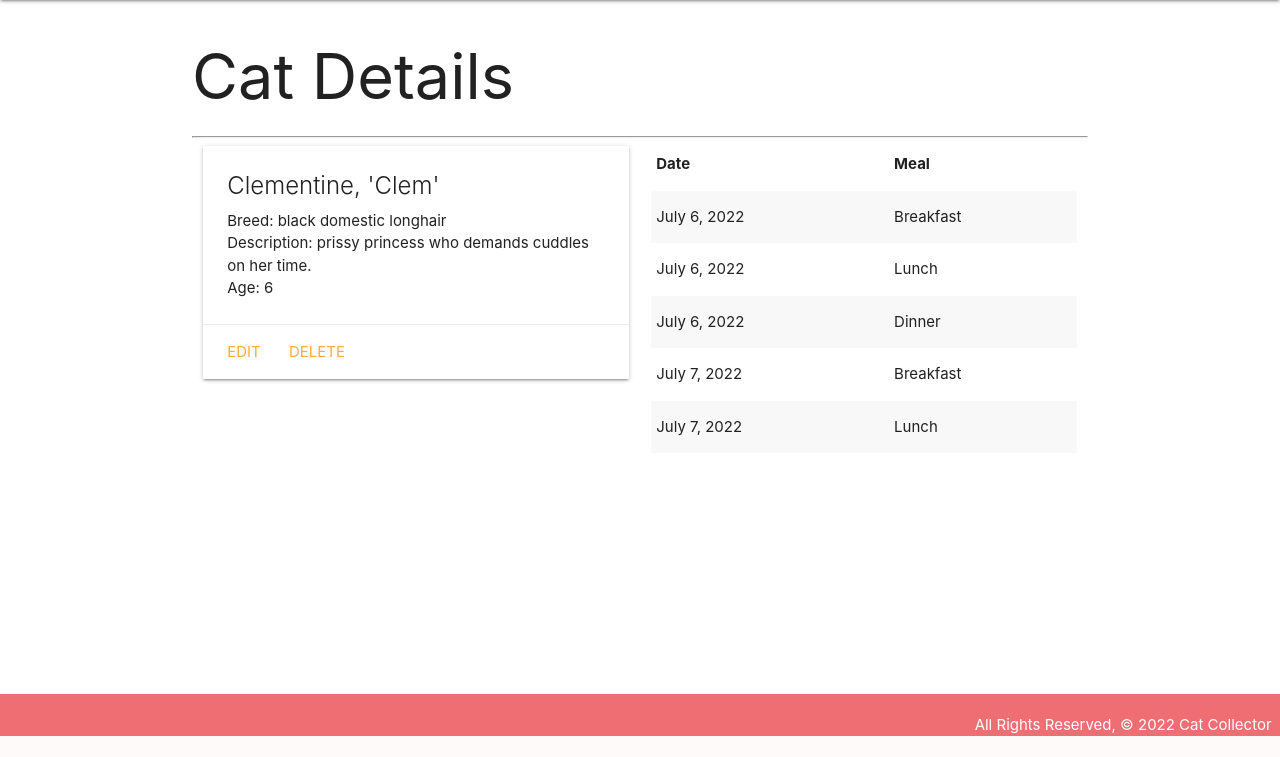
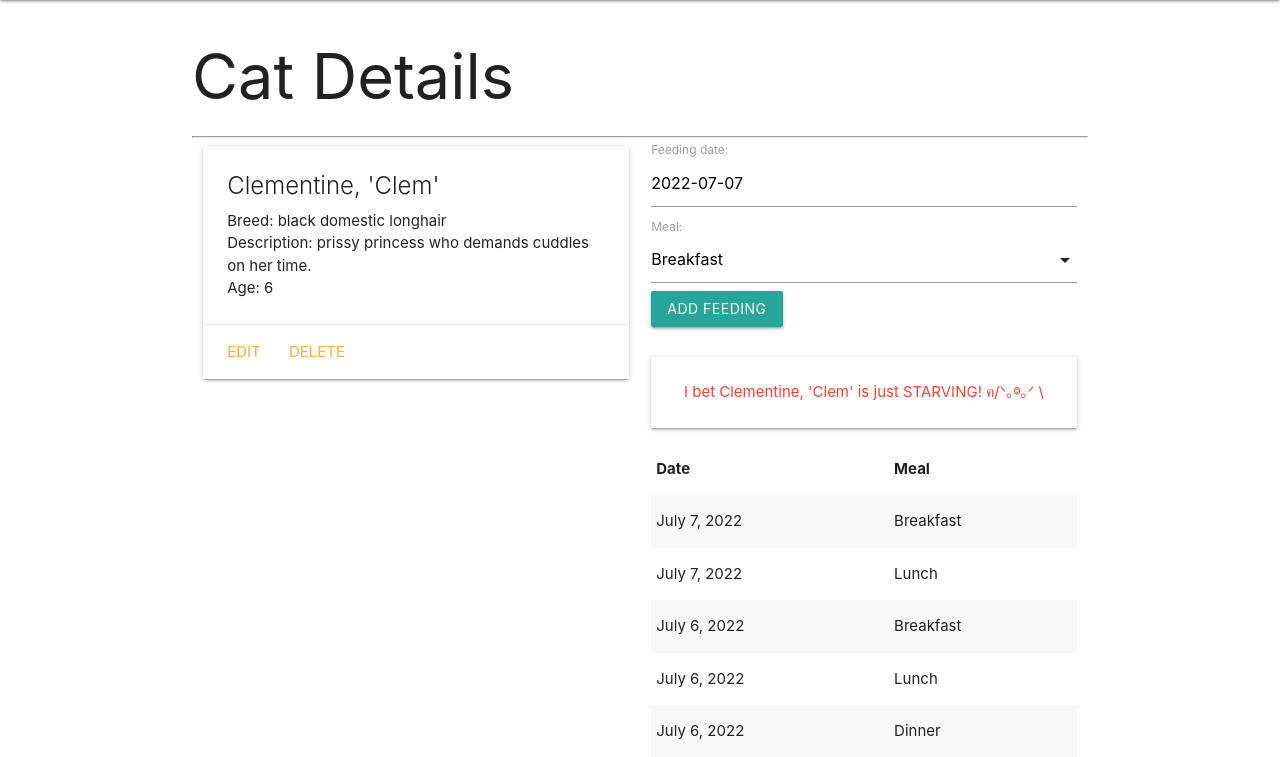
Before and after one commit to earlytuesdaymorning/catcollector, a Django app: page /cats/1/ in a window 1280 px wide. Shown: the part 64-821 px from the top of the page. Before the commit the page ends 800 px from the top, so only its background shows below. Run offline with Django 4.2, Linux system fonts and the light colour scheme; data comes from the database, SQL or seed files in the repository; both versions use the stored data as it was after the commit.

Commit message:
one to many

```diff
--- a/main_app/forms.py
+++ b/main_app/forms.py
@@ -1,7 +1,17 @@
-from django.forms import ModelForm
+from django.forms import ModelForm # importing this to be able to write our own CBV
 from .models import Feeding
 
-class FeedingForm(ModelForm):
-    class Meta:
+class FeedingForm(ModelForm): # extending the ModelForm class to apply it here as
+    # FeedingForm. we can use some of the methods from ModelForm selectively
+    class Meta: # a special subclass that allows to set metadata and separate concerns
         model = Feeding
-        fields = ['date', 'meal']
+        fields = ['date', 'meal'] # because there are only two items here, i could
+        # also use () to make a two tuple as it would be recognized the same way.
+        # any more than two though it needs to be a [] list
+
+# the nested class, Meta, declares the Model being used and the fields
+# we want inputs generated for. many of Meta's attributes are used for other CBVs
+# behind the scenes already. there is django documentation on all the options
+
+# in views we will need to update the cat details route to import the new form and
+# allow it to render in the details.html page
--- a/main_app/models.py
+++ b/main_app/models.py
@@ -1,5 +1,6 @@
 from django.db import models
 from django.urls import reverse # import reverse to allow redirection in create route
+from datetime import date
 
 MEALS = (
     ('B', 'Breakfast'),
@@ -22,6 +23,12 @@ class Cat(models.Model):
 
     def get_absolute_url(self):
         return reverse('details', kwargs={'cat_id': self.id})
+
+    def fed_for_today(self):
+        return self.feeding_set.filter(date=date.today()).count() >= len(MEALS)
+    # The fed_for_today method demonstrates the use of filter() to obtain a
+    # <QuerySet> for today's feedings, then count() is chained on to the query
+    # to return the actual number of objects returned.
 """
 The reverse function builds a path string. The above will return the correct
 path for the details named route. However, since that route requires a cat_id
@@ -52,9 +59,11 @@ class Feeding(models.Model):
     # Check out the convenient get_meal_display() method Django autoMAGICally
     # creates from the "meal" field. this gives access to the value of a
     # Field.choice. it is created when we make the choices= argument.
-
     # Since a Feeding belongs to a Cat, it must hold the id of the cat object it
     # belongs to! so we also added a foreign key.
+    class Meta: # we can add meta attributes to our models also
+        ordering = ['-date'] # in this case, to change the default sorting, so most
+        # recent date first
 
 
 # REMEMBER TO makemigrations AND migrate ANY TIME WE ADD TO/CHANGE OUR MODELS
--- a/main_app/templates/base.html
+++ b/main_app/templates/base.html
@@ -17,6 +17,8 @@
         type="text/css"
         href="{% static 'css/styles.css' %}"
     />
+    <!-- need to add JS at bottom of detail to use this code below -->
+    <script src="https://cdnjs.cloudflare.com/ajax/libs/materialize/1.0.0/js/materialize.min.js"></script>
 <!-- load above static at top of code -->
 </head>
 
--- a/main_app/templates/cats/details.html
+++ b/main_app/templates/cats/details.html
@@ -19,10 +19,30 @@
             <div class="card-action">
                 <a href="{% url 'cat_update' cat.id %}">Edit</a>
                 <a href="{% url 'cat_delete' cat.id %}">Delete</a>
+                <!-- If the URL requires values for named parameters
+                such as <int:cat_id>, the url template tag accepts them after
+                the name of the route. Note that arguments provided to template tags
+                are always separated using a space character, not a comma. -->
             </div>
         </div>
     </div>
     <div class="col s6">
+        <form action="{% url 'add_feeding' cat.id %}" method="post">
+            {% csrf_token %} {{ feeding_form.as_p }}
+            <input type="submit" class="btn" value="Add Feeding" />
+            <!-- we need to add materialize's JS library in base.html to make
+            this work -->
+        </form>
+        <br />
+        {% if cat.fed_for_today %}
+        <div class="card-panel teal-text center-align">
+            {{cat.name}} has been fed all their meals for today!
+        </div>
+        {% else %}
+        <div class="card-panel red-text center-align">
+            I bet {{cat.name}} is just STARVING! ฅ/ᐠ｡ⱉ｡ᐟ \
+        </div>
+        {% endif %}
         <table class="striped">
             <thead>
                 <tr>
@@ -41,4 +61,25 @@
         </table>
     </div>
 </div>
+<!-- script tags will need to be at the BOTTOM!! we cannot use defer in the CDN we
+used since python just does not work that way.
+below is materialize JS. you can look at the documentation to use a lot more
+different things it has available. it generates automatically styled and functional
+elements like date picker calendars and drop down selects -->
+<script>
+    var dateEl = document.getElementById('id_date');
+    M.Datepicker.init(dateEl, {
+        format: 'yyyy-mm-dd',
+        defaultDate: new Date(),
+        setDefaultDate: true,
+        autoClose: true
+    });
+
+    var selectEl = document.getElementById('id_meal');
+    M.FormSelect.init(selectEl);
+</script>
+
 {% endblock %}
+
+<!-- we need to create a custom ModelForm, similar to the other CBVs we used for
+the edit and delete routes. we are creating a forms.py file and making it there -->
--- a/main_app/urls.py
+++ b/main_app/urls.py
@@ -25,6 +25,7 @@ urlpatterns = [
     # find a named parameter of pk. This is why we didn't use cat_id as we did in
     # the detail entry. in short, its just how django works. remember to add the
     # views and the html
+    path('cats/<int:cat_id>/add_feeding/', views.add_feeding, name='add_feeding'),
 ]
 
 """
--- a/main_app/views.py
+++ b/main_app/views.py
@@ -1,11 +1,12 @@
 # Add the following import
 # from django.http import HttpResponse # this is for testing the routes
-from django.shortcuts import render
+from django.shortcuts import render, redirect
 from django.views.generic.edit import CreateView # this generic import will allow
 # us to generate a simple create form based on our model.
 from django.views.generic.edit import UpdateView, DeleteView # you can just add them
 # all at once by separating by commas
 from .models import Cat
+from .forms import FeedingForm
 
 """
 note: to DRY our code, we are including a base.html.
@@ -45,7 +46,22 @@ def cats_index(request):
 
 def cats_details(request, cat_id):
     cat = Cat.objects.get(id=cat_id)
-    return render(request, 'cats/details.html', { 'cat': cat })
+    feeding_form = FeedingForm() # instantiating FeedingForm to be rendered
+    return render(request, 'cats/details.html', {
+        'cat': cat, 'feeding_form': feeding_form # including feeding_form along
+        # with the cat model
+    })
+
+def add_feeding(request, cat_id):
+    # create the ModelForm using the data in request.POST
+    form = FeedingForm(request.POST)
+    # validate the form
+    if form.is_valid():
+        # don't save the form to the db until it has the cat_id assigned
+        new_feeding = form.save(commit=False)
+        new_feeding.cat_id = cat_id
+        new_feeding.save()
+    return redirect('details', cat_id=cat_id)
 
 class CatCreate(CreateView):
     model = Cat
```
Also changed, not shown: db.sqlite3.
